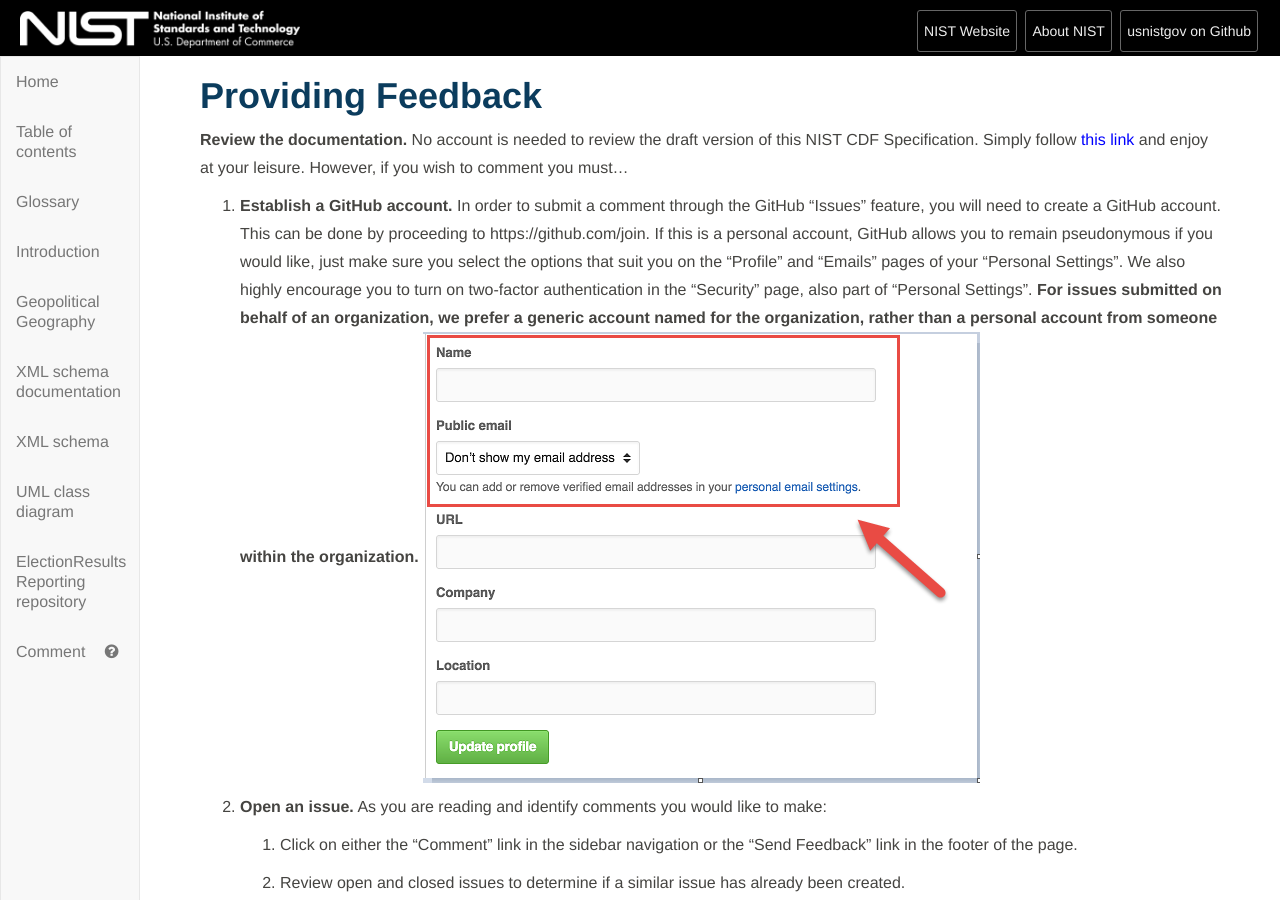
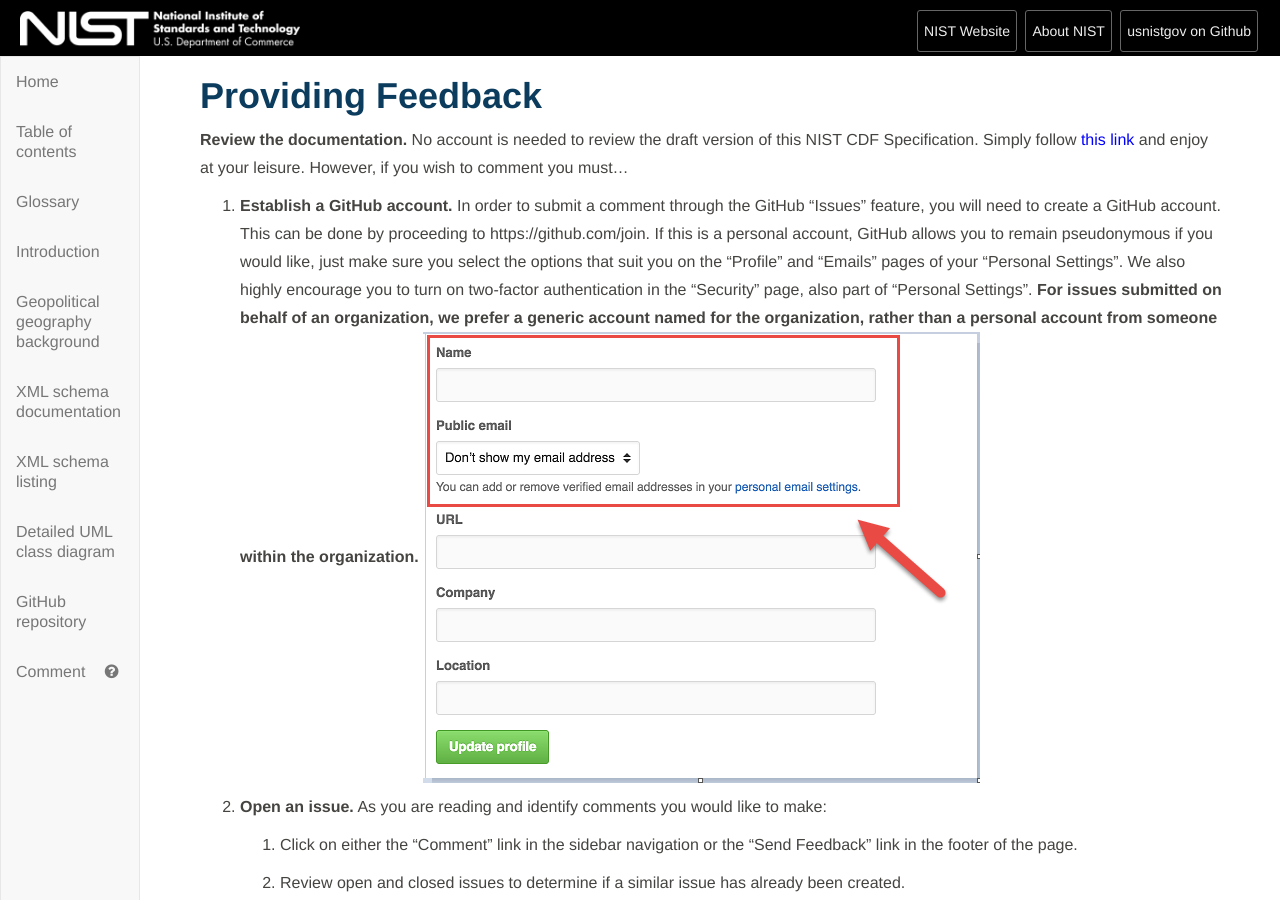
Before and after one commit to usnistgov/ElectionResultsReporting, a Jekyll site: the page built from comment_help.md, in a window 1280 px wide and 900 px high. Built offline with Jekyll 4.4.1, drawn with Linux system fonts in a browser that asks for light colours.

Commit message:
updated text

```diff
--- a/_includes/sidenav.html
+++ b/_includes/sidenav.html
@@ -23,19 +23,19 @@
       <a href="{{ site.baseurl }}/index.html#1-introduction">Introduction</a>
     </li>
     <li>
-      <a href="{{ site.baseurl }}/index.html#2-background-geopolitical-geography">Geopolitical Geography</a>
+      <a href="{{ site.baseurl }}/index.html#2-background-geopolitical-geography">Geopolitical geography background</a>
     </li>
     <li>
       <a href="{{ site.baseurl }}/index.html#4-xml-schema">XML schema documentation</a>
     </li>
     <li>
-      <a href="{{ site.baseurl }}/index.html#e-xml-schema">XML schema</a>
+      <a href="{{ site.baseurl }}/index.html#e-xml-schema">XML schema listing</a>
     </li>
     <li>
-      <a href="{{ site.baseurl }}/index.html#f-detailed-uml-class-diagram">UML class diagram</a>
+      <a href="{{ site.baseurl }}/index.html#f-detailed-uml-class-diagram">Detailed UML class diagram</a>
     </li>
     <li>
-      <a href="https://github.com/{{ site.org_name }}/{{ site.repo_name }}" class="icon">ElectionResults Reporting repository</a>
+      <a href="https://github.com/{{ site.org_name }}/{{ site.repo_name }}" class="icon">GitHub repository</a>
     </li>
     <li>
       <a href="https://github.com/{{ site.org_name }}/{{ site.repo_name }}/issues/" class="icon">Comment</a>
```
